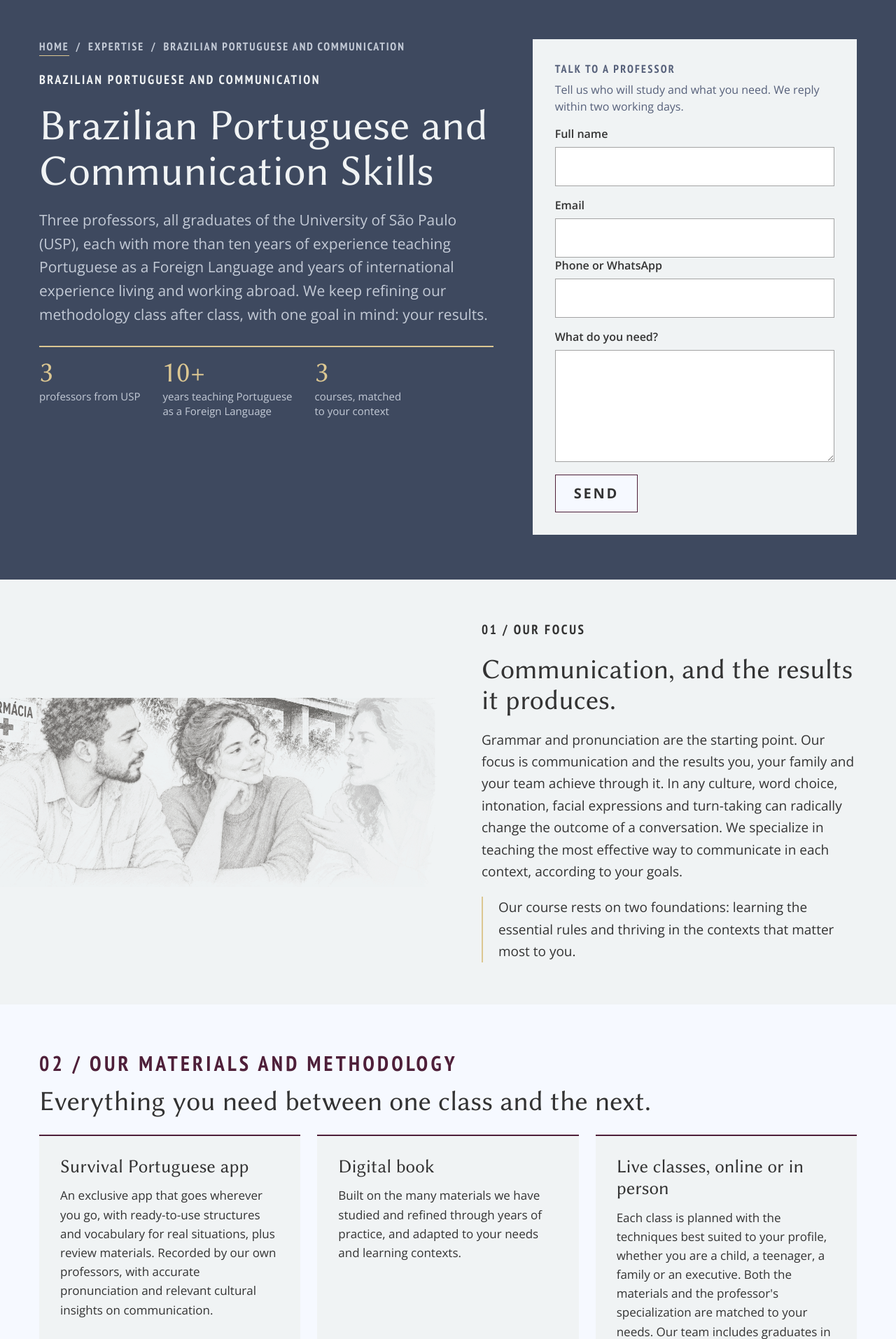
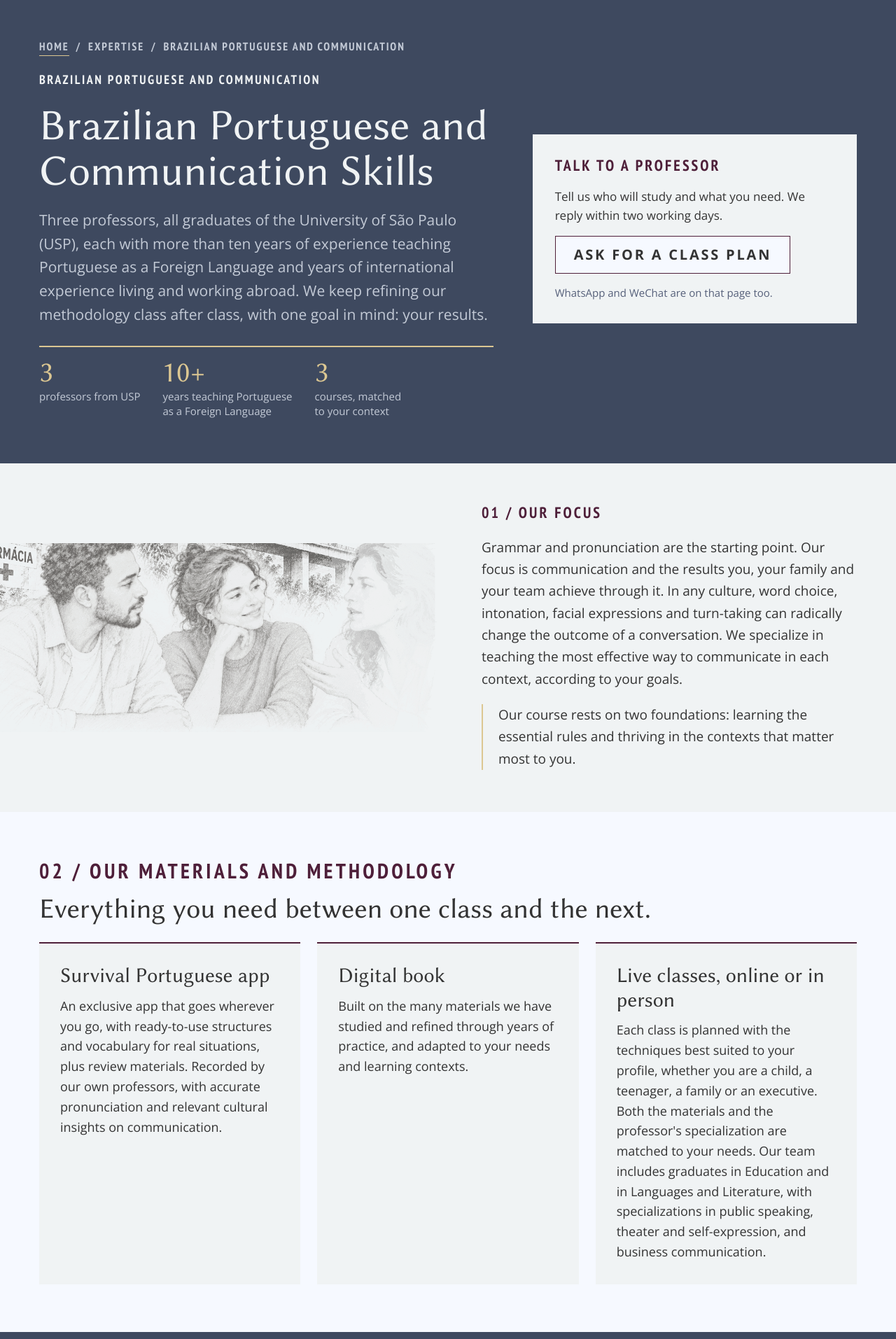
Before and after one commit to aplperegrina/live-and-learn-brazil, a PHP site: page /brazilian-portuguese-and-communication/ in a window 1280 px wide. Shown: the part 132-2045 px from the top of the page at 70% size. Run offline with PHP 8.4, Linux system fonts and the light colour scheme.

Commit message:
Português e comunicação: os formulários viram um botão para a página de contato
Na abertura e no fecho entra um convite com botão que leva a /contact/?about=portuguese,
já com o assunto escrito na mensagem; o WhatsApp e o WeChat ficam logo abaixo do
formulário naquela página, como sempre.

Também: 01 / Our focus, 04 / Families and schools e Start here em amora e maiores;
saem os subtítulos Communication, and the results it produces, Arriving is a
conversation too e Tell us who will study, and what for; os três títulos dos
materiais três pontos maiores e o texto deles um ponto maior.

Co-Authored-By: Claude Opus 5 <noreply@anthropic.com>
Claude-Session: https://claude.ai/code/session_01JDz63bo1eBAP8Zui6Un6fL

```diff
--- a/brazilian-portuguese-and-communication/index.php
+++ b/brazilian-portuguese-and-communication/index.php
@@ -5,66 +5,21 @@
    com about=portuguese e voltam para cá com ?sent=1 quando não há JavaScript.
    A ilustração a lápis entra em PNG sem papel, já com o esvanecimento embutido. */
 declare(strict_types=1);
-require_once __DIR__ . '/../full-advisory/config.php';
 header('Cache-Control: no-store');
 
 $raiz = '../';
-$enviado = (($_GET['sent'] ?? '') === '1');
-$erro = (($_GET['error'] ?? '') === '1');
-$emitido = time();
-$carimbo = $emitido . '.' . hash_hmac('sha256', (string) $emitido, fa_segredo());
-
 function e(string $s): string { return htmlspecialchars($s, ENT_QUOTES, 'UTF-8'); }
 
-/* Os dois formulários são iguais; só muda o tamanho e o texto de cima. */
-function bp_formulario(string $id, string $carimbo, bool $largo = false): void
+/* O convite: um botão para a página de contato padrão, que traz o WhatsApp
+   e o WeChat logo abaixo do formulário. */
+function bp_convite(string $raiz, string $rotulo, string $texto, string $botao): void
 { ?>
-      <div class="bp-recebido" id="<?= e($id) ?>-recebido" tabindex="-1">
-        <h3>Thank you. We will reply within two working days.</h3>
-        <p>A copy of your message has been sent to the email you gave. If nothing arrives, check your spam folder, or write to us on WhatsApp at +55 11 95439 5027.</p>
+      <div class="bp-convite">
+        <p class="dd-rotulo bp-rotulo"><?= e($rotulo) ?></p>
+        <p class="bp-convite-texto"><?= e($texto) ?></p>
+        <a class="dd-btn" href="<?= e($raiz) ?>contact/?about=portuguese"><?= e($botao) ?></a>
+        <p class="bp-convite-nota">WhatsApp and WeChat are on that page too.</p>
       </div>
-
-      <form class="fa-form bp-form<?= $largo ? ' bp-form--claro' : '' ?>" method="post" action="../contact/send.php" accept-charset="UTF-8" data-bp-form>
-        <p class="fa-erro" role="alert" tabindex="-1">Something went wrong and your message was not sent. Please try again, or write to us on WhatsApp at +55 11 95439 5027.</p>
-
-        <input type="hidden" name="t" value="<?= e($carimbo) ?>">
-        <input type="hidden" name="lang" value="en">
-        <input type="hidden" name="about" value="portuguese">
-        <input type="hidden" name="back" value="/brazilian-portuguese-and-communication/">
-        <div class="fa-armadilha" aria-hidden="true">
-          <label for="<?= e($id) ?>-website">Website</label>
-          <input type="text" id="<?= e($id) ?>-website" name="website" tabindex="-1" autocomplete="off">
-        </div>
-
-        <?php if (!$largo): ?>
-        <div class="bp-form-cabeca">
-          <p class="dd-rotulo dd-rotulo--sub">Talk to a professor</p>
-          <p>Tell us who will study and what you need. We reply within two working days.</p>
-        </div>
-        <?php endif; ?>
-
-        <div class="fa-campo">
-          <label for="<?= e($id) ?>-name">Full name</label>
-          <input type="text" id="<?= e($id) ?>-name" name="name" required autocomplete="name" maxlength="200">
-        </div>
-        <div class="<?= $largo ? 'bp-dupla' : '' ?>">
-          <div class="fa-campo">
-            <label for="<?= e($id) ?>-email">Email</label>
-            <input type="email" id="<?= e($id) ?>-email" name="email" required autocomplete="email" maxlength="254">
-          </div>
-          <div class="fa-campo">
-            <label for="<?= e($id) ?>-phone">Phone or WhatsApp</label>
-            <input type="tel" id="<?= e($id) ?>-phone" name="phone" autocomplete="tel" maxlength="60">
-          </div>
-        </div>
-        <div class="fa-campo">
-          <label for="<?= e($id) ?>-message">What do you need?</label>
-          <textarea id="<?= e($id) ?>-message" name="message" rows="<?= $largo ? 5 : 3 ?>" required maxlength="5000"></textarea>
-        </div>
-
-        <button class="dd-btn fa-enviar" type="submit" data-enviando="Sending…">Send</button>
-        <?php if ($largo): ?><p class="bp-form-nota">We use what you write here only to reply to you.</p><?php endif; ?>
-      </form>
 <?php }
 ?>
 <!doctype html>
@@ -81,9 +36,9 @@ function bp_formulario(string $id, string $carimbo, bool $largo = false): void
   <link rel="stylesheet" href="../css/styles.css?v=20260921a">
   <link rel="stylesheet" href="../css/due-diligence.css?v=20260923c">
   <link rel="stylesheet" href="../css/full-advisory.css?v=20260921b">
-  <link rel="stylesheet" href="../css/portuguese.css?v=20260924a">
+  <link rel="stylesheet" href="../css/portuguese.css?v=20260924b">
 </head>
-<body class="<?= $enviado ? 'bp-enviado' : '' ?><?= $erro ? ' fa-estado-erro' : '' ?>">
+<body>
 <div class="page dd fa bp">
 
   <!-- ===== MENU ===== -->
@@ -117,8 +72,8 @@ function bp_formulario(string $id, string $carimbo, bool $largo = false): void
       </div>
     </div>
 
-    <div class="bp-coluna-form">
-<?php bp_formulario('t', $carimbo); ?>
+    <div class="bp-coluna-convite">
+<?php bp_convite($raiz, 'Talk to a professor', 'Tell us who will study and what you need. We reply within two working days.', 'Ask for a class plan'); ?>
     </div>
   </section>
 
@@ -126,8 +81,7 @@ function bp_formulario(string $id, string $carimbo, bool $largo = false): void
   <section class="bp-dobra bp-dobra--conversa" aria-labelledby="bp-t-foco">
     <img class="bp-ilustracao" src="../img/ilustracao-conversa.png" alt="Pencil drawing of three people talking beside a pharmacy sign" width="1240" height="523">
     <div class="bp-dobra-texto">
-      <p class="dd-rotulo dd-rotulo--secao">01 / Our focus</p>
-      <h2 id="bp-t-foco">Communication, and the results it produces.</h2>
+      <p class="dd-rotulo bp-rotulo" id="bp-t-foco">01 / Our focus</p>
       <p>Grammar and pronunciation are the starting point. Our focus is communication and the results you, your family and your team achieve through it. In any culture, word choice, intonation, facial expressions and turn-taking can radically change the outcome of a conversation. We specialize in teaching the most effective way to communicate in each context, according to your goals.</p>
       <p class="bp-citacao">Our course rests on two foundations: learning the essential rules and thriving in the contexts that matter most to you.</p>
     </div>
@@ -232,18 +186,16 @@ function bp_formulario(string $id, string $carimbo, bool $largo = false): void
   <!-- ===== DOBRA 2: famílias e escolas, ilustração à direita ===== -->
   <section class="bp-dobra bp-dobra--placas" aria-labelledby="bp-t-familias">
     <div class="bp-dobra-texto">
-      <p class="dd-rotulo dd-rotulo--secao">04 / Families and schools</p>
-      <h2 id="bp-t-familias">Arriving is a conversation too.</h2>
+      <p class="dd-rotulo bp-rotulo" id="bp-t-familias">04 / Families and schools</p>
       <p class="bp-grande">Two of our professors also have years of experience mediating communication between expatriate families in São Paulo and their children's schools, supporting international students and families as they adapt and laying the groundwork for a successful study journey in Brazil.</p>
     </div>
     <img class="bp-ilustracao" src="../img/ilustracao-placas.png" alt="Pencil drawing of road signs to Santos, Cubatão and Praia Grande above a viaduct" width="1240" height="369">
   </section>
 
   <!-- ===== FECHO: o formulário completo ===== -->
-  <section class="bp-fecho" id="contact" aria-labelledby="bp-t-fecho">
+  <section class="bp-fecho" id="contact" aria-label="Start here">
     <div class="bp-fecho-texto">
-      <p class="dd-rotulo dd-rotulo--secao">Start here</p>
-      <h2 id="bp-t-fecho">Tell us who will study, and what for.</h2>
+      <p class="dd-rotulo bp-rotulo">Start here</p>
       <p>A class plan starts with a conversation: who is learning, the contexts that matter most, and the results you want. We reply within two working days, in Portuguese, English, Mandarin or Italian.</p>
       <div class="bp-whatsapp">
         <p>Prefer mobile? Write to us on WhatsApp.</p>
@@ -251,8 +203,8 @@ function bp_formulario(string $id, string $carimbo, bool $largo = false): void
       </div>
     </div>
 
-    <div class="bp-coluna-form">
-<?php bp_formulario('f', $carimbo, true); ?>
+    <div class="bp-coluna-convite">
+<?php bp_convite($raiz, 'Ready when you are', 'Fill in the form on our contact page and we will come back with a class plan.', 'Ask for a class plan'); ?>
     </div>
   </section>
 
@@ -266,6 +218,5 @@ function bp_formulario(string $id, string $carimbo, bool $largo = false): void
   </footer>
 
 </div>
-<script type="module" src="<?= e($raiz) ?>src/components/portuguese/formulario.js?v=20260924a"></script>
 </body>
 </html>
--- a/contact/index.php
+++ b/contact/index.php
@@ -19,10 +19,13 @@ $estado = (($_GET['sent'] ?? '') === '1') ? 'enviado' : ((($_GET['error'] ?? '')
 
 /* Mensagem pré-preenchida vinda da Destination Services */
 $pedido_about = (string) ($_GET['about'] ?? '');
-$about = in_array($pedido_about, ['destination', 'innovation'], true) ? $pedido_about : '';
+$about = in_array($pedido_about, ['destination', 'innovation', 'portuguese'], true) ? $pedido_about : '';
 $mensagem = '';
 if ($about === 'innovation') {
     $mensagem = $t['inovacao_abertura'] . "\n";
+}
+if ($about === 'portuguese') {
+    $mensagem = $t['portugues_abertura'] . "\n";
 }
 if ($about === 'destination') {
     $itens = [];
--- a/contact/textos.php
+++ b/contact/textos.php
@@ -40,6 +40,7 @@ const CT_TEXTOS = [
         'wechat_alt'     => 'Live & Learn Brazil WeChat QR code',
         'destino_abertura' => 'Request a scope — Destination Services. Services I want to evaluate:',
         'inovacao_abertura' => 'Innovation Ties — initial call. I would like to talk about a partnership project:',
+        'portugues_abertura' => 'Brazilian Portuguese and Communication — class plan. This is what we need:',
         'conf_assunto'   => 'We have received your message — Live & Learn Brazil',
         'conf_corpo'     => "Thank you, {nome}. We have received your message and will reply within two working days, to this address.\n\nIf you need to add anything in the meantime, just reply to this email.",
     ],
@@ -75,6 +76,7 @@ const CT_TEXTOS = [
         'wechat_alt'     => 'Código QR do WeChat da Live & Learn Brazil',
         'destino_abertura' => 'Pedido de escopo — Destination Services. Serviços que quero avaliar:',
         'inovacao_abertura' => 'Innovation Ties — conversa inicial. Gostaria de falar sobre um projeto de parceria:',
+        'portugues_abertura' => 'Português brasileiro e comunicação — plano de aulas. É disto que precisamos:',
         'conf_assunto'   => 'Recebemos a sua mensagem — Live & Learn Brazil',
         'conf_corpo'     => "Obrigado, {nome}. Recebemos a sua mensagem e respondemos em até dois dias úteis, neste endereço.\n\nSe quiser acrescentar algo enquanto isso, basta responder a este e-mail.",
     ],
@@ -110,6 +112,7 @@ const CT_TEXTOS = [
         'wechat_alt'     => 'Codice QR WeChat di Live & Learn Brazil',
         'destino_abertura' => 'Richiesta di preventivo — Destination Services. Servizi che voglio valutare:',
         'inovacao_abertura' => 'Innovation Ties — primo colloquio. Vorrei parlare di un progetto di partenariato:',
+        'portugues_abertura' => 'Portoghese brasiliano e comunicazione — piano di lezioni. Ecco di cosa abbiamo bisogno:',
         'conf_assunto'   => 'Abbiamo ricevuto il tuo messaggio — Live & Learn Brazil',
         'conf_corpo'     => "Grazie, {nome}. Abbiamo ricevuto il tuo messaggio e risponderemo entro due giorni lavorativi, a questo indirizzo.\n\nSe nel frattempo vuoi aggiungere qualcosa, rispondi pure a questa e-mail.",
     ],
@@ -145,6 +148,7 @@ const CT_TEXTOS = [
         'wechat_alt'     => 'Live & Learn Brazil 微信二维码',
         'destino_abertura' => '落地服务报价申请。我希望评估的服务：',
         'inovacao_abertura' => '巴中创新合作 — 初次通话。我想沟通一个合作项目：',
+        'portugues_abertura' => '巴西葡萄牙语与沟通 — 课程方案。我们的需求如下：',
         'conf_assunto'   => '我们已收到您的信息 — Live & Learn Brazil',
         'conf_corpo'     => "{nome}，您好。我们已收到您的信息，将在两个工作日内回复至此邮箱。\n\n如需补充，直接回复本邮件即可。",
     ],
--- a/css/portuguese.css
+++ b/css/portuguese.css
@@ -15,7 +15,7 @@
 /* --------------------------------------------------------------------------
    1. Abertura (ardósia): texto à esquerda, formulário à direita
    -------------------------------------------------------------------------- */
-.bp-abertura { background: var(--ardosia); padding: 56px var(--margem) 64px; display: grid; grid-template-columns: minmax(0, 7fr) minmax(0, 5fr); gap: 56px; align-items: start; }
+.bp-abertura { background: var(--ardosia); padding: 56px var(--margem) 64px; display: grid; grid-template-columns: minmax(0, 7fr) minmax(0, 5fr); gap: 56px; align-items: center; }
 .bp-abertura-texto { display: flex; flex-direction: column; gap: 22px; }
 .bp-migalhas { display: flex; flex-wrap: wrap; gap: 6px 10px; font-size: 16px; letter-spacing: 0.12em; color: var(--texto-sobre-ardosia); }
 .bp-migalhas a { color: var(--texto-sobre-ardosia); padding-bottom: 2px; border-bottom: 1px solid var(--champagne); transition: color 0.25s ease; }
@@ -29,25 +29,16 @@
 .bp-numero span { font-size: 15px; line-height: 1.4; color: var(--texto-sobre-ardosia); }
 
 /* --------------------------------------------------------------------------
-   2. Formulário (dois na página: na abertura e no fim)
+   2. Convite: o botão que leva à página de contato
    -------------------------------------------------------------------------- */
-.bp-form { display: flex; flex-direction: column; gap: 16px; background: var(--gelo); padding: 30px 32px 32px; }
-.bp-form--claro { background: var(--azul-gelo); padding: 32px 34px 34px; gap: 18px; }
-.bp-form-cabeca { display: flex; flex-direction: column; gap: 6px; }
-.bp-form-cabeca p { font-size: 16px; line-height: 1.5; color: var(--texto-secundario); }
-.bp-form .fa-enviar { align-self: flex-start; margin-top: 2px; }
-.bp-form-nota { font-size: 14px; line-height: 1.5; color: var(--texto-secundario); }
-.bp-dupla { display: grid; grid-template-columns: repeat(2, minmax(0, 1fr)); gap: 18px; }
+.bp-convite { display: flex; flex-direction: column; gap: 16px; align-items: flex-start; padding: 30px 32px 32px; background: var(--gelo); }
+.bp-convite-texto { font-size: 17px; line-height: 1.6; color: var(--grafite); }
+.bp-convite-nota { font-size: 15px; line-height: 1.5; color: var(--texto-secundario); }
+.bp-fecho .bp-convite { background: var(--azul-gelo); }
 
-/* Estado recebido: substitui o formulário depois do envio */
-.bp-recebido { display: none; flex-direction: column; gap: 14px; background: var(--champagne-claro); padding: 32px 34px 34px; }
-.bp-recebido h3 { margin: 0; font-size: 30px; line-height: 1.1; color: var(--grafite); }
-.bp-recebido p { font-size: 17px; line-height: 1.6; color: var(--grafite); }
-.bp-enviado .bp-recebido { display: flex; }
-.bp-enviado .bp-form { display: none; }
-/* Sem JavaScript o aviso vem no corpo inteiro: basta mostrá-lo uma vez, na abertura */
-body.bp-enviado .bp-fecho { grid-template-columns: minmax(0, 1fr); }
-body.bp-enviado .bp-fecho .bp-coluna-form { display: none; }
+/* Rótulos de seção desta página: amora, um pouco maiores que o corpo */
+.bp-rotulo { font-size: 22px; line-height: 1.3; color: var(--amora); }
+.bp-fecho .bp-rotulo { font-size: 24px; }
 
 /* --------------------------------------------------------------------------
    3. As duas dobras ilustradas
@@ -59,7 +50,7 @@ body.bp-enviado .bp-fecho .bp-coluna-form { display: none; }
 .bp-dobra-texto { display: flex; flex-direction: column; gap: 20px; padding: 56px var(--margem) 60px 48px; }
 .bp-dobra--placas .bp-dobra-texto { padding: 56px 48px 60px var(--margem); }
 .bp-dobra-texto h2 { font-size: 40px; line-height: 1.08; color: var(--grafite); }
-.bp-dobra-texto p { font-size: 19px; line-height: 1.65; color: var(--grafite); }
+.bp-dobra-texto p:not(.bp-rotulo) { font-size: 19px; line-height: 1.65; color: var(--grafite); }
 .bp-dobra-texto .bp-grande { font-size: 22px; }
 .bp-citacao { font-size: 20px; line-height: 1.55; padding-left: 22px; border-left: 2px solid var(--champagne); }
 
@@ -76,8 +67,8 @@ body.bp-enviado .bp-fecho .bp-coluna-form { display: none; }
 
 .bp-materiais { display: grid; grid-template-columns: repeat(3, minmax(0, 1fr)); gap: 24px; align-items: stretch; }
 .bp-material { display: flex; flex-direction: column; gap: 12px; padding: 28px 30px 32px; background: var(--gelo); border-top: 2px solid var(--amora); }
-.bp-material h3 { margin: 0; font-size: 27px; line-height: 1.15; color: var(--grafite); }
-.bp-material p { font-size: 17px; line-height: 1.6; color: var(--grafite); }
+.bp-material h3 { margin: 0; font-size: 30px; line-height: 1.15; color: var(--grafite); }
+.bp-material p { font-size: 18px; line-height: 1.6; color: var(--grafite); }
 
 .bp-cursos { display: grid; grid-template-columns: repeat(3, minmax(0, 1fr)); gap: 24px; align-items: stretch; }
 .bp-curso { display: flex; flex-direction: column; gap: 14px; padding: 32px 30px 34px; background: var(--azul-gelo); }
@@ -108,7 +99,7 @@ body.bp-enviado .bp-fecho .bp-coluna-form { display: none; }
 .bp-fecho { background: var(--gelo); padding: 64px var(--margem) 72px; display: grid; grid-template-columns: minmax(0, 6fr) minmax(0, 6fr); gap: 56px; align-items: start; }
 .bp-fecho-texto { display: flex; flex-direction: column; gap: 18px; }
 .bp-fecho-texto h2 { font-size: 44px; line-height: 1.06; color: var(--grafite); }
-.bp-fecho-texto p { font-size: 22px; line-height: 1.6; color: var(--grafite); }
+.bp-fecho-texto p:not(.bp-rotulo) { font-size: 22px; line-height: 1.6; color: var(--grafite); }
 .bp-whatsapp { display: flex; flex-direction: column; gap: 10px; padding-top: 16px; margin-top: 4px; border-top: 2px solid var(--champagne); }
 .bp-whatsapp p { font-size: 22px; line-height: 1.5; color: var(--texto-secundario); }
 .bp-whatsapp a { align-self: flex-start; font-family: var(--fonte-idiomas); font-weight: 700; font-size: 22px; letter-spacing: 0.04em; padding-bottom: 3px; border-bottom: 2px solid var(--champagne); color: var(--grafite); transition: color 0.25s ease; }
@@ -118,10 +109,10 @@ body.bp-enviado .bp-fecho .bp-coluna-form { display: none; }
    Tablet
    -------------------------------------------------------------------------- */
 @media (max-width: 1100px) {
+  .bp-convite { max-width: 620px; }
   .bp-abertura { grid-template-columns: minmax(0, 1fr); gap: 36px; padding: 44px var(--margem) 52px; }
   .bp-h1 { font-size: 48px; }
   .bp-lead { font-size: 19px; }
-  .bp-form, .bp-form--claro { max-width: 620px; }
 
   .bp-dobra { grid-template-columns: minmax(0, 1fr); }
   /* No tablet a ilustração passa a ser uma faixa acima do texto */
@@ -144,6 +135,9 @@ body.bp-enviado .bp-fecho .bp-coluna-form { display: none; }
    Celular
    -------------------------------------------------------------------------- */
 @media (max-width: 760px) {
+  .bp-convite { padding: 24px 22px 26px; }
+  .bp-convite .dd-btn { width: 100%; text-align: center; white-space: normal; }
+  .bp-rotulo, .bp-fecho .bp-rotulo { font-size: 20px; }
   .bp-abertura { padding: 32px var(--margem) 40px; gap: 28px; }
   .bp-migalhas { font-size: 14px; }
   .bp-h1 { font-size: 36px; }
@@ -151,9 +145,6 @@ body.bp-enviado .bp-fecho .bp-coluna-form { display: none; }
   .bp-numeros { gap: 20px 28px; }
   .bp-numero b { font-size: 34px; }
 
-  .bp-form, .bp-form--claro { padding: 24px 22px 26px; }
-  .bp-dupla { grid-template-columns: minmax(0, 1fr); gap: 14px; }
-  .bp-form .fa-enviar { width: 100%; text-align: center; white-space: normal; }
 
   .bp-dobra-texto, .bp-dobra--placas .bp-dobra-texto { padding: 28px var(--margem) 36px; gap: 16px; }
   .bp-dobra-texto h2 { font-size: 28px; }
@@ -175,6 +166,4 @@ body.bp-enviado .bp-fecho .bp-coluna-form { display: none; }
   .bp-fecho { padding: 36px var(--margem) 44px; gap: 26px; }
   .bp-fecho-texto h2 { font-size: 28px; }
   .bp-fecho-texto p, .bp-whatsapp p, .bp-whatsapp a { font-size: 17px; }
-  .bp-recebido { padding: 24px 22px 26px; }
-  .bp-recebido h3 { font-size: 24px; }
 }
```
Also changed, not shown: contact/send.php (+2 -7 lines), src/components/portuguese/formulario.js (deleted, +0 -44 lines).
